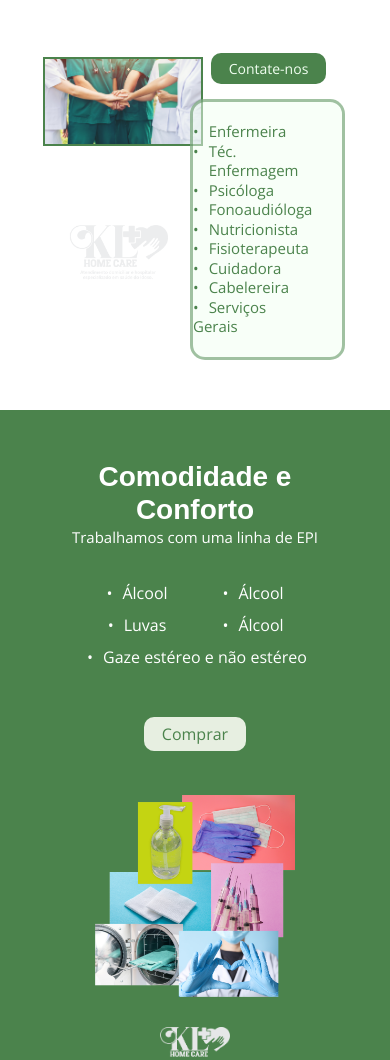
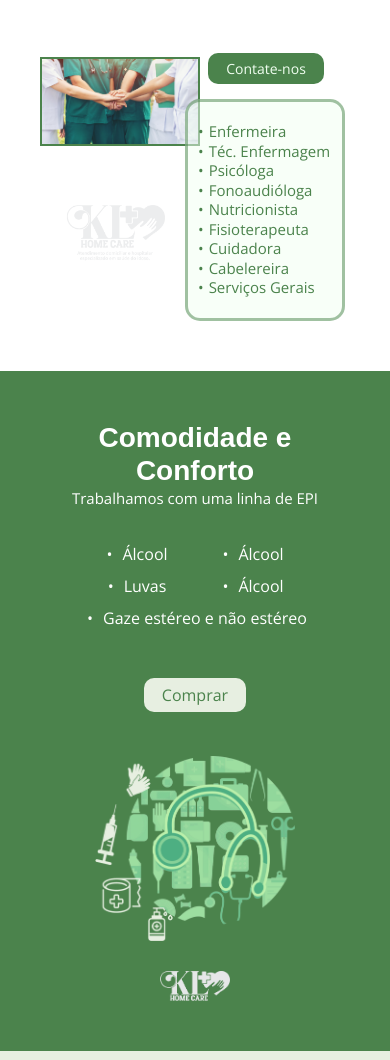
Before and after one commit to thaina-lopes/KL-home-care, a React app: page / in a window 390 px wide. Shown: the part 1029-2089 px from the top of the page. Built offline with nearby package versions, Linux system fonts and the light colour scheme; a web font is replaced by a local one.

```diff
--- a/src/Produtos.css
+++ b/src/Produtos.css
@@ -83,7 +83,7 @@
   }
 }
 
-@media (max-width: 780px) {
+@media (max-width: 790px) {
   .produtos {
     padding: 50px 30px;
   }
--- a/src/Produtos.js
+++ b/src/Produtos.js
@@ -1,5 +1,5 @@
 import "./Produtos.css";
-import epi from "./img/img-epi.png";
+import epi from "./img/img-epi2.png";
 import logo from "./img/logo.png";
 
 export default function Produtos() {
--- a/src/Servicos.css
+++ b/src/Servicos.css
@@ -21,10 +21,10 @@
   margin-left: -40px;
 }
 .especialiades-descricao {
-  width: 420px;
+  width: 440px;
   text-align: center;
   justify-self: center;
-  margin-left: -125px;
+  margin-left: -105px;
 }
 .botao_contato {
   background-color: var(--verde);
@@ -39,18 +39,23 @@
   border: 6px solid rgba(75, 131, 76, 0.5);
   border-radius: 15px;
   background-color: rgba(241, 255, 241, 0.5);
-  padding: 50px 0;
+  padding: 50px 0 50px 40px;
   margin-top: 50px;
   line-height: 1.5;
   text-align: left;
 }
-li {
-  margin-left: 40px;
+.tec-enfermagem {
+  margin-left: 0px;
+  width: 400px;
 }
-li::marker {
+.li-servicos {
+  margin-left: 0px;
+  width: 400px;
+}
+.li-servicos::marker {
   font-size: 12px;
 }
-li::before {
+.li-servicos::before {
   content: "•";
   margin-right: 10px;
 }
@@ -77,18 +82,23 @@
     font-size: 24px;
   }
   .especialiades-descricao {
-    width: 360px;
+    width: 400px;
     margin-left: -100px;
   }
   .especialidades-lista {
     font-size: 24px;
-    padding: 30px 0;
+    padding: 30px 0 30px 50px;
     margin-top: 40px;
     line-height: 1.5;
     border: 4px solid rgba(75, 131, 76, 0.5);
   }
-  li {
-    margin-left: 35px;
+  .tec-enfermagem {
+    margin-left: 0px;
+    width: 400px;
+  }
+  .li-servicos {
+    margin-left: 0px;
+    width: 400px;
   }
 }
 @media (max-width: 780px) {
@@ -115,13 +125,24 @@
   }
   .especialidades-lista {
     font-size: 19px;
-    padding: 25px 0;
+    padding: 25px 0 25px 25px;
     margin-top: 30px;
     line-height: 1.5;
     border: 4px solid rgba(75, 131, 76, 0.5);
   }
-  li {
-    margin-left: 24px;
+  .li-servicos {
+    margin-left: 0px;
+    width: auto;
+  }
+  .tec-enfermagem {
+    margin-left: 0px;
+    width: auto;
+  }
+  .li-servicos::before {
+    margin-right: 5px;
+  }
+  .tec-enfermagem::before {
+    margin-right: 5px;
   }
 }
 
@@ -141,7 +162,7 @@
     margin-left: -40px;
   }
   .especialiades-descricao {
-    width: 155px;
+    width: 160px;
     text-align: center;
     justify-self: center;
     margin-left: -40px;
@@ -160,14 +181,19 @@
     margin-top: 20px;
     line-height: 1.3;
   }
-  li::before {
+  .li-servicos::before {
     margin-right: 5px;
   }
-  li {
+  .li-servicos {
     margin-left: 10px;
   }
   .tec-enfermagem-mobile {
-    display: flex;
+    display: inline;
+    margin-left: 10px;
+    width: auto;
+  }
+  .tec-enfermagem-mobile::before {
+    margin-right: 5px;
   }
   .tec-enfermagem {
     display: none;
--- a/src/Servicos.js
+++ b/src/Servicos.js
@@ -22,16 +22,16 @@
           Contate-nos
         </a>
         <ul className="especialidades-lista">
-          <li>Enfermeira</li>
+          <li className="li-servicos">Enfermeira</li>
           <li className="tec-enfermagem">Técnica em Enfermagem</li>
           <li className="tec-enfermagem-mobile">Téc. Enfermagem</li>
-          <li>Psicóloga</li>
-          <li>Fonoaudióloga</li>
-          <li>Nutricionista</li>
-          <li>Fisioterapeuta</li>
-          <li>Cuidadora</li>
-          <li>Cabelereira</li>
-          <li>Serviços Gerais</li>
+          <li className="li-servicos">Psicóloga</li>
+          <li className="li-servicos">Fonoaudióloga</li>
+          <li className="li-servicos">Nutricionista</li>
+          <li className="li-servicos">Fisioterapeuta</li>
+          <li className="li-servicos">Cuidadora</li>
+          <li className="li-servicos">Cabelereira</li>
+          <li className="li-servicos">Serviços Gerais</li>
         </ul>
       </div>
     </section>
```
Also changed, not shown: src/img/img-epi2.png (added).
